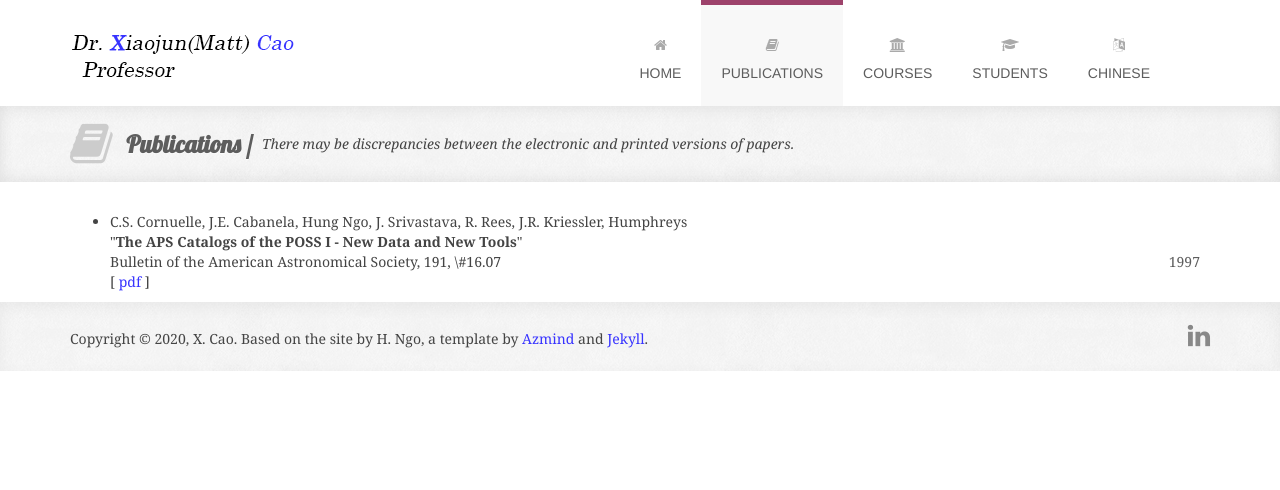
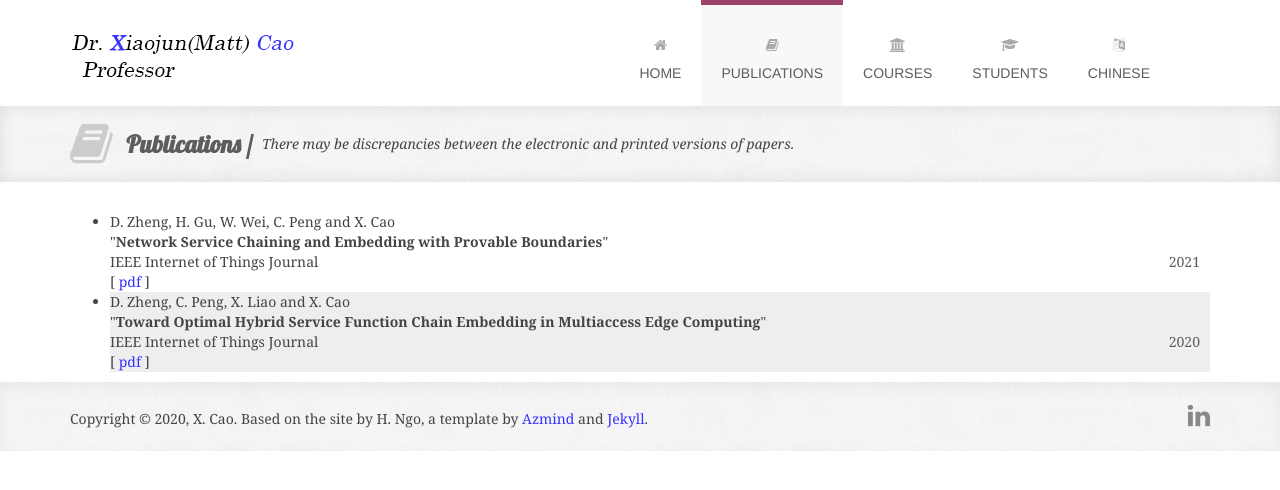
Before and after one commit to xiaojuncao/xiaojuncao, a Jekyll site: the page built from publications.html, in a window 1280 px wide. Shown: the top 490 px of the page. Built offline with Jekyll 4.4.1, drawn with Linux system fonts in a browser that asks for light colours; some web fonts are replaced.

Commit message:
Update my_papers.yml

```diff
--- a/_data/my_papers.yml
+++ b/_data/my_papers.yml
@@ -1,5 +1,10 @@
-- authors: C.S. Cornuelle, J.E. Cabanela, Hung Ngo, J. Srivastava, R. Rees, J.R. Kriessler, Humphreys
-  title: The APS Catalogs of the POSS I - New Data and New Tools
-  journal: Bulletin of the American Astronomical Society, 191, \#16.07
-  year: 1997
-  pdf-link: https://aas.org/archives/BAAS/v29n5/aas191/abs/S016007.html
+- authors: D. Zheng, H. Gu, W. Wei, C. Peng and X. Cao
+  title: Network Service Chaining and Embedding with Provable Boundaries
+  journal: IEEE Internet of Things Journal
+  year: 2021
+  pdf-link: https://ieeexplore.ieee.org/document/8924609
+- authors: D. Zheng, C. Peng, X. Liao and X. Cao
+  title: Toward Optimal Hybrid Service Function Chain Embedding in Multiaccess Edge Computing
+  journal: IEEE Internet of Things Journal
+  year: 2020
+  pdf-link: https://ieeexplore.ieee.org/document/8924609
```
